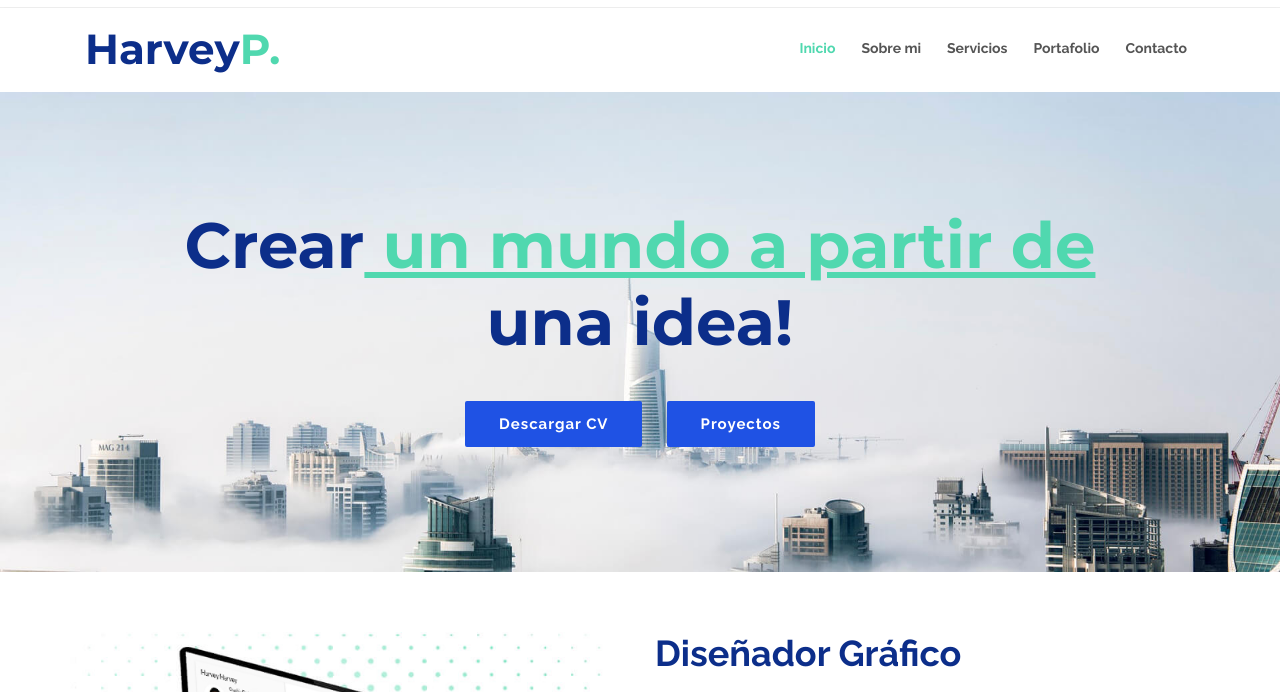
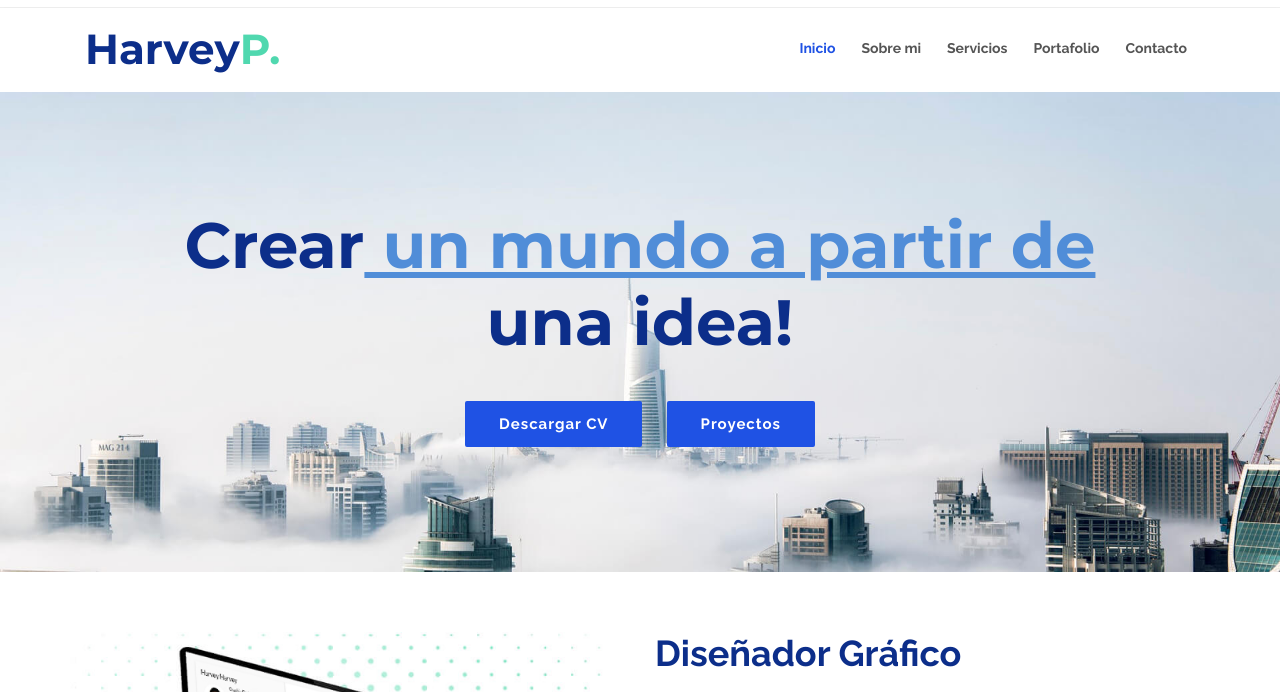
Before and after one commit to harvey782/CV_harvey_pastora, a plain HTML site: page index.html in a window 1280 px wide. Shown: the part 35-727 px from the top of the page. Drawn offline with nearby package versions, Linux system fonts and the light colour scheme; a script that the page names is missing; files whose address does not match are found by name.

Commit message:
Update style.css

```diff
--- a/css/style.css
+++ b/css/style.css
@@ -195,7 +195,7 @@ h1, h2, h3, h4, h5, h6 {
 }
 
 #intro .intro-content h2 span {
-  color: #50d8af;
+  color: #508dd8;
   text-decoration: underline;
 }
 
@@ -349,7 +349,7 @@ h1, h2, h3, h4, h5, h6 {
 }
 
 .nav-menu li:hover > a, .nav-menu > .menu-active > a {
-  color: #50d8af;
+  color: #1f52e4;
 }
 
 .nav-menu > li {
@@ -377,7 +377,7 @@ h1, h2, h3, h4, h5, h6 {
 }
 
 .nav-menu ul li:hover > a {
-  color: #50d8af;
+  color: #1f52e4;
 }
 
 .nav-menu ul ul {
```
